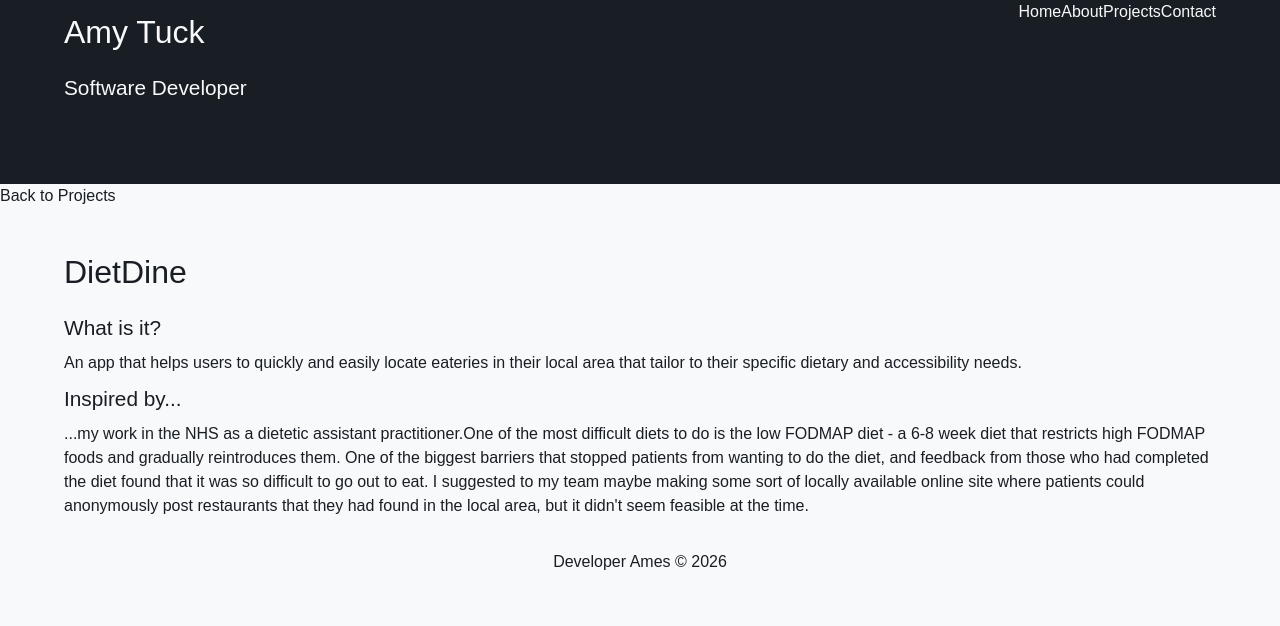
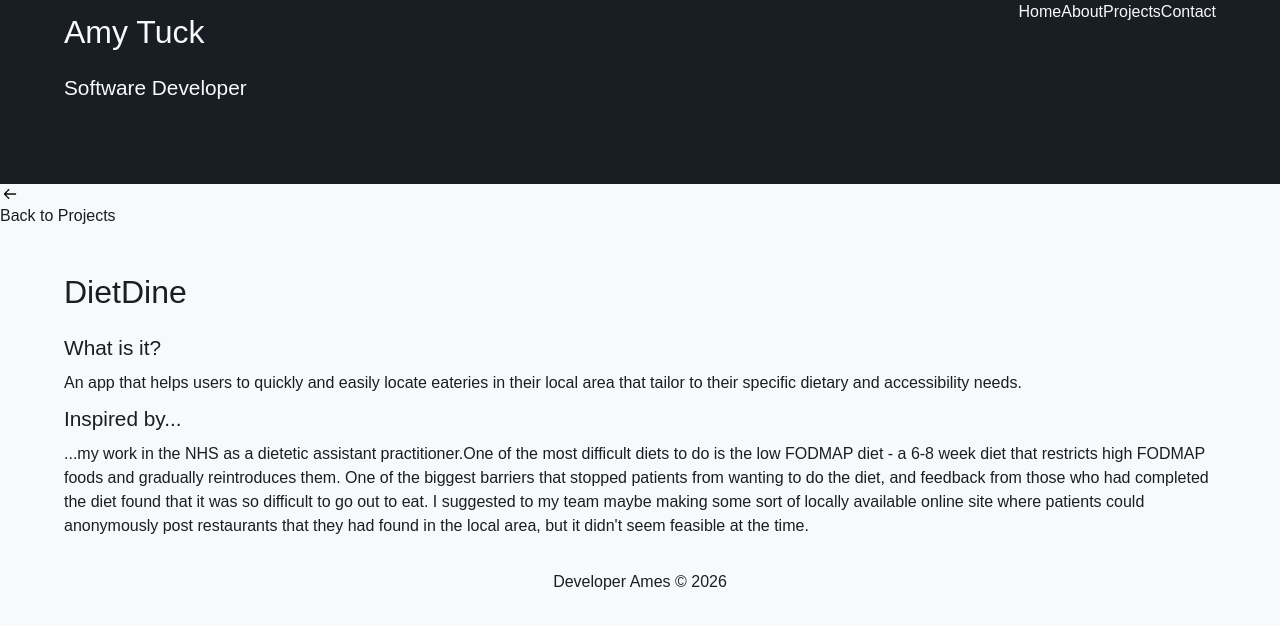
Before and after one commit to DeveloperAmes/portfolio, a Next.js app: page /projects/1 in a window 1280 px wide. Shown: the top 626 px of the page. Built offline with nearby package versions, Linux system fonts and the light colour scheme.

Commit message:
chore: add arrow icon to backtoprojects component

```diff
--- a/src/app/components/BackToProjectsPage.jsx
+++ b/src/app/components/BackToProjectsPage.jsx
@@ -1,5 +1,11 @@
 import Link from "next/link";
+import Image from "next/image";
 
 export default function BackToProjectsPage() {
-  return <Link href={"/projects"}>Back to Projects</Link>;
+  return (
+    <Link href={"/projects"}>
+      <Image src={"/assets/backarrow.png"} alt="" height={20} width={20} />
+      Back to Projects
+    </Link>
+  );
 }
```
Also changed, not shown: public/assets/backarrow.png (added).
